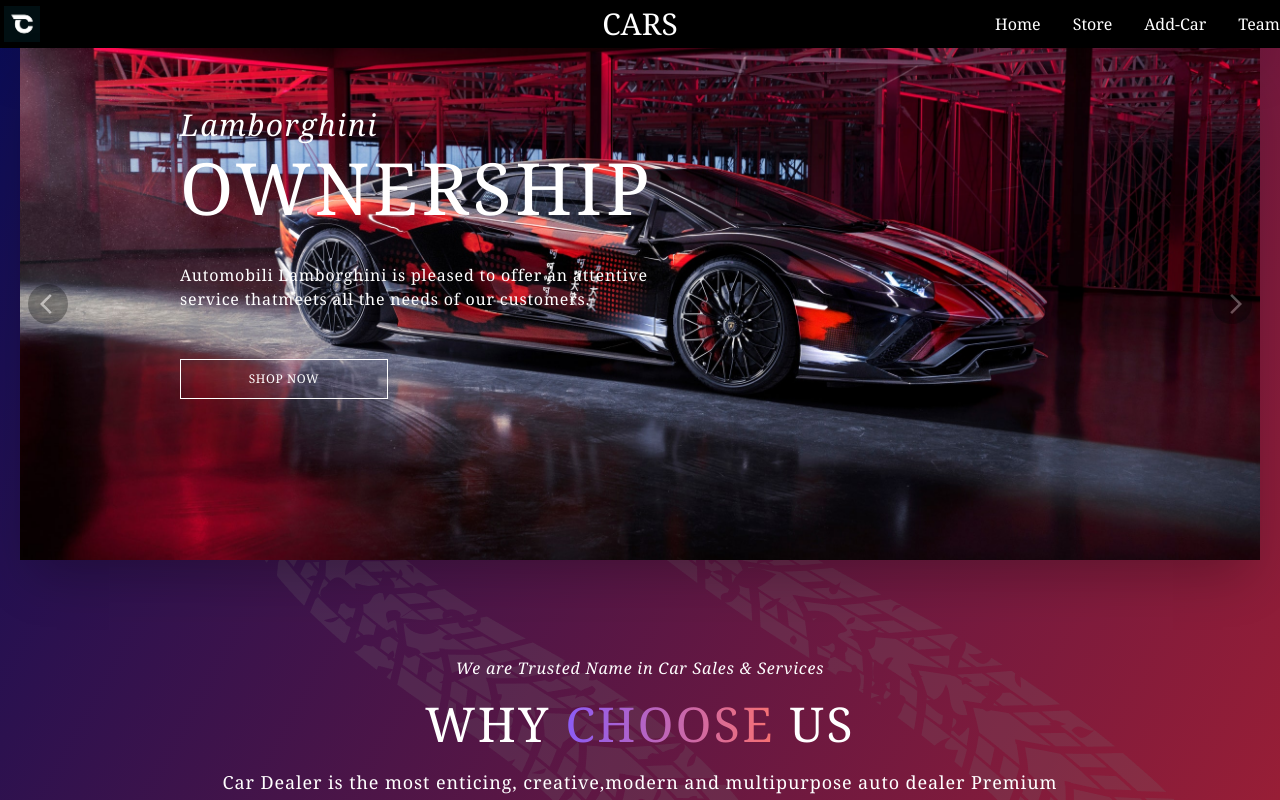
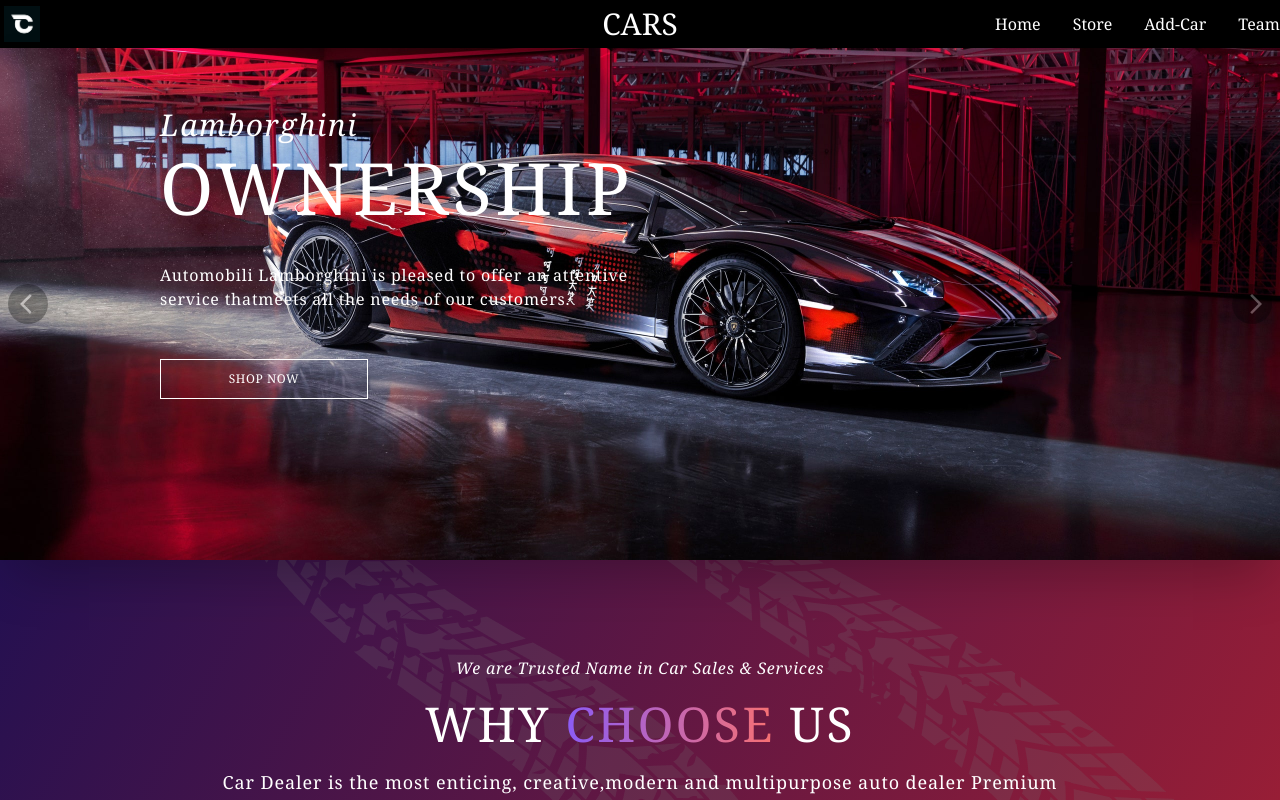
Before and after one commit to INT221-13-49-129/INT221_Integrated_Project_Front-End, a Vue app: page / in a window 1280 px wide. Shown: the top 800 px of the page. Built offline with nearby package versions, Linux system fonts and the light colour scheme; no server answers.

Commit message:
Update Responsive  App.vue

```diff
--- a/src/App.vue
+++ b/src/App.vue
@@ -39,7 +39,7 @@
         </ul>
       </div>
     </div>
-    <div class="w-full md:w-320 px-5 md:mx-auto bgimge flex-grow">
+    <div class="w-full md:w-320 px-5 md:px-0 md:mx-auto bgimge flex-grow">
       <router-view />
     </div>
     <footer
```
